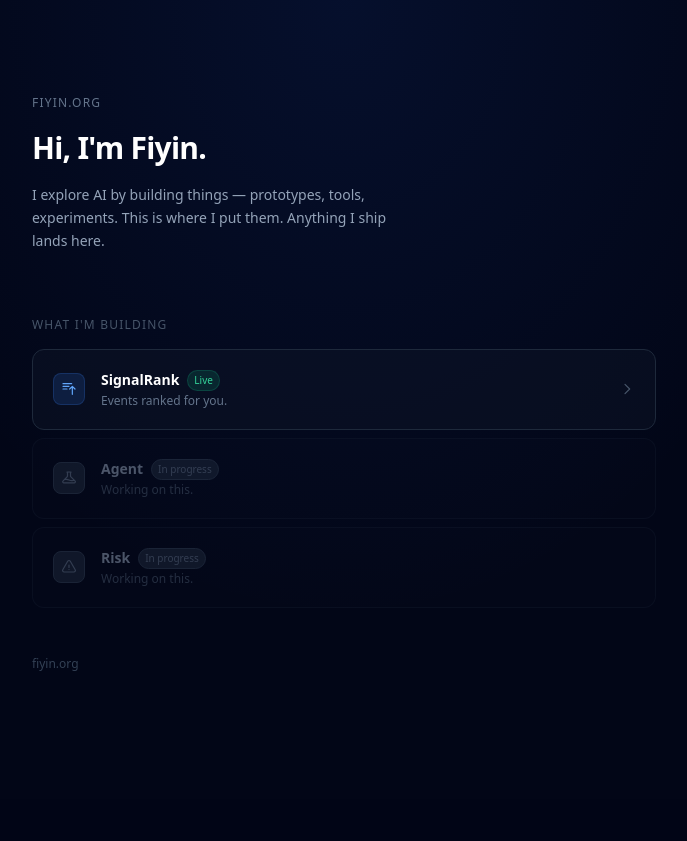
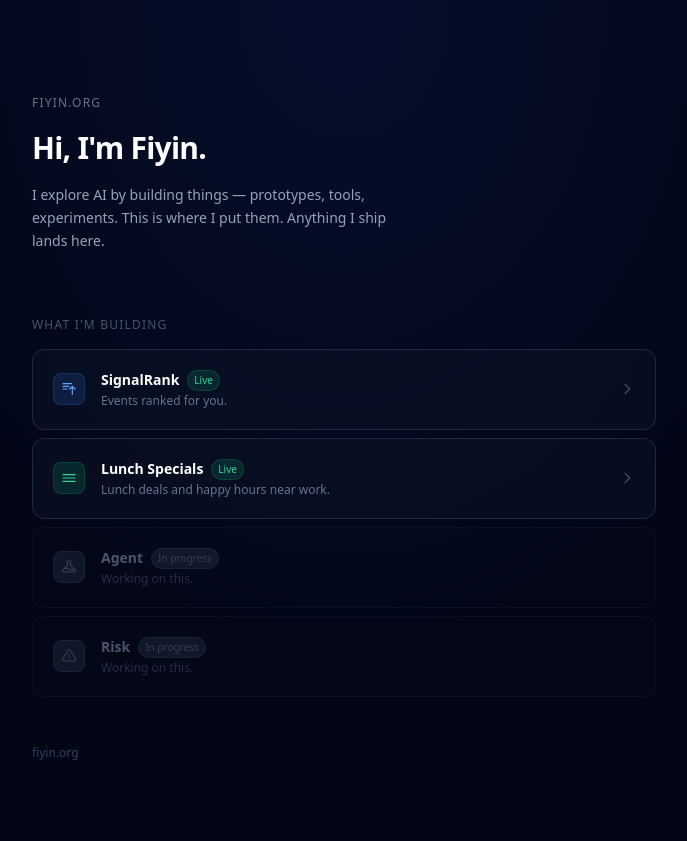
Before and after one commit to fiyinadeyera/fiyin-os, a Flask app: page / in a window 1280 px wide. Shown: the part 49-890 px from the top of the page, without its empty margins (296-983 px from the left). Before the commit the page ends 720 px from the top, so only its background shows below. Run offline with Flask 3, Linux system fonts and the light colour scheme; some libraries are stand-ins or nearby versions; some web fonts are replaced.

Commit message:
Add Lunch Specials as second item on the homepage build list

```diff
--- a/templates/index.html
+++ b/templates/index.html
@@ -33,6 +33,26 @@
                             <span class="text-[10px] font-medium px-1.5 py-0.5 rounded-full bg-emerald-500/15 text-emerald-400 border border-emerald-500/20">Live</span>
                         </div>
                         <p class="text-xs text-slate-500">Events ranked for you.</p>
+                    </div>
+                </div>
+                <svg class="w-4 h-4 text-slate-600 group-hover:text-slate-400 transition-colors" fill="none" viewBox="0 0 24 24" stroke="currentColor" stroke-width="1.8">
+                    <path stroke-linecap="round" stroke-linejoin="round" d="M9 5l7 7-7 7"/>
+                </svg>
+            </a>
+
+            <a href="/lunch" class="group flex items-center justify-between p-5 rounded-xl border border-slate-800 hover:border-slate-600 bg-slate-900/40 hover:bg-slate-900/70 transition-all duration-150">
+                <div class="flex items-center gap-4">
+                    <div class="w-8 h-8 rounded-lg bg-emerald-500/15 border border-emerald-500/20 flex items-center justify-center flex-shrink-0">
+                        <svg class="w-4 h-4 text-emerald-400" fill="none" viewBox="0 0 24 24" stroke="currentColor" stroke-width="1.8">
+                            <path stroke-linecap="round" stroke-linejoin="round" d="M3 7h18M3 12h18M3 17h18"/>
+                        </svg>
+                    </div>
+                    <div>
+                        <div class="flex items-center gap-2 mb-0.5">
+                            <span class="text-sm font-semibold text-white">Lunch Specials</span>
+                            <span class="text-[10px] font-medium px-1.5 py-0.5 rounded-full bg-emerald-500/15 text-emerald-400 border border-emerald-500/20">Live</span>
+                        </div>
+                        <p class="text-xs text-slate-500">Lunch deals and happy hours near work.</p>
                     </div>
                 </div>
                 <svg class="w-4 h-4 text-slate-600 group-hover:text-slate-400 transition-colors" fill="none" viewBox="0 0 24 24" stroke="currentColor" stroke-width="1.8">
```
